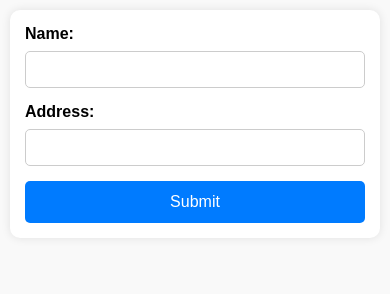
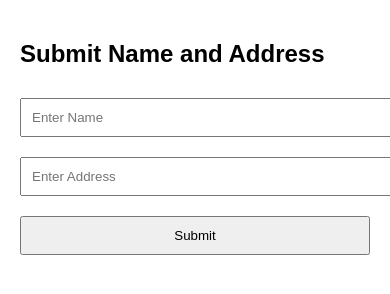
Before and after one commit to JHRsoftware/test, a plain HTML site: page index.html in a window 390 px wide. Drawn offline with Linux system fonts and the light colour scheme.

Commit message:
Update index.html new

```diff
--- a/index.html
+++ b/index.html
@@ -1,101 +1,60 @@
 <!DOCTYPE html>
-<html lang="en">
+<html>
 <head>
-  <meta charset="UTF-8" />
-  <meta name="viewport" content="width=device-width, initial-scale=1.0" />
-  <title>Name and Address Form</title>
+  <title>Simple CRUD Form</title>
+  <meta name="viewport" content="width=device-width, initial-scale=1">
   <style>
-    body {
-      font-family: Arial, sans-serif;
-      margin: 0;
-      padding: 20px;
-      background-color: #f9f9f9;
-    }
-
-    .container {
-      max-width: 500px;
-      margin: auto;
-      background: white;
-      padding: 20px;
-      border-radius: 10px;
-      box-shadow: 0 0 10px rgba(0,0,0,0.1);
-    }
-
-    label {
-      display: block;
-      margin-bottom: 8px;
-      font-weight: bold;
-    }
-
-    input {
-      width: 100%;
-      padding: 10px;
-      margin-bottom: 15px;
-      border: 1px solid #ccc;
-      border-radius: 5px;
-      box-sizing: border-box;
-    }
-
-    button {
-      width: 100%;
-      padding: 12px;
-      background-color: #007bff;
-      color: white;
-      border: none;
-      border-radius: 5px;
-      font-size: 16px;
-    }
-
-    button:hover {
-      background-color: #0056b3;
-    }
-
-    @media (max-width: 500px) {
-      body {
-        padding: 10px;
-      }
-
-      .container {
-        padding: 15px;
-      }
-    }
+    body { font-family: Arial; padding: 20px; max-width: 400px; margin: auto; }
+    input, button { width: 100%; padding: 10px; margin: 10px 0; }
   </style>
 </head>
 <body>
-  <div class="container">
-    <form id="myForm" onsubmit="submitForm(event)">
-      <label for="name">Name:</label>
-      <input type="text" id="name" required>
-
-      <label for="address">Address:</label>
-      <input type="text" id="address" required>
-
-      <button type="submit">Submit</button>
-    </form>
-  </div>
+  <h2>Submit Name and Address</h2>
+  <form id="myForm">
+    <input type="text" id="name" placeholder="Enter Name" required />
+    <input type="text" id="address" placeholder="Enter Address" required />
+    <button type="submit">Submit</button>
+  </form>
+  <p id="responseMsg"></p>
 
   <script>
-    function submitForm(event) {
-      event.preventDefault();
-      const name = document.getElementById('name').value;
-      const address = document.getElementById('address').value;
+    const form = document.getElementById('myForm');
+    const responseMsg = document.getElementById('responseMsg');
 
-      const url = 'https://script.google.com/macros/s/AKfycbzH5MCkUY2BvJ5LTskpArSfAfGQg9YYwn3Kpdagh07F9l0uVBVFyUVXBHbtPtbgqw/exec';
+    form.addEventListener('submit', function(e) {
+      e.preventDefault();
 
-      fetch(url, {
+      const name = document.getElementById('name').value.trim();
+      const address = document.getElementById('address').value.trim();
+
+      if (!name || !address) {
+        responseMsg.textContent = 'Please fill all fields.';
+        return;
+      }
+
+      const data = { name, address };
+      const scriptURL = 'https://script.google.com/macros/s/PASTE_YOUR_DEPLOYED_URL_HERE/exec';
+
+      fetch(scriptURL, {
         method: 'POST',
-        mode: 'no-cors',
-        headers: {
-          'Content-Type': 'application/json'
-        },
-        body: JSON.stringify({ name, address })
+        headers: { 'Content-Type': 'application/json' },
+        body: JSON.stringify(data)
       })
-      .then(() => {
-        alert('Data submitted successfully!');
-        document.getElementById('myForm').reset();
+      .then(res => res.json())
+      .then(res => {
+        if (res.result === 'success') {
+          responseMsg.textContent = 'Data submitted successfully!';
+          form.reset();
+        } else {
+          responseMsg.textContent = 'Error submitting data!';
+          console.error(res.error);
+        }
       })
-      .catch(error => console.error('Error:', error));
-    }
+      .catch(err => {
+        responseMsg.textContent = 'Error connecting to server.';
+        console.error(err);
+      });
+    });
   </script>
 </body>
 </html>
```
